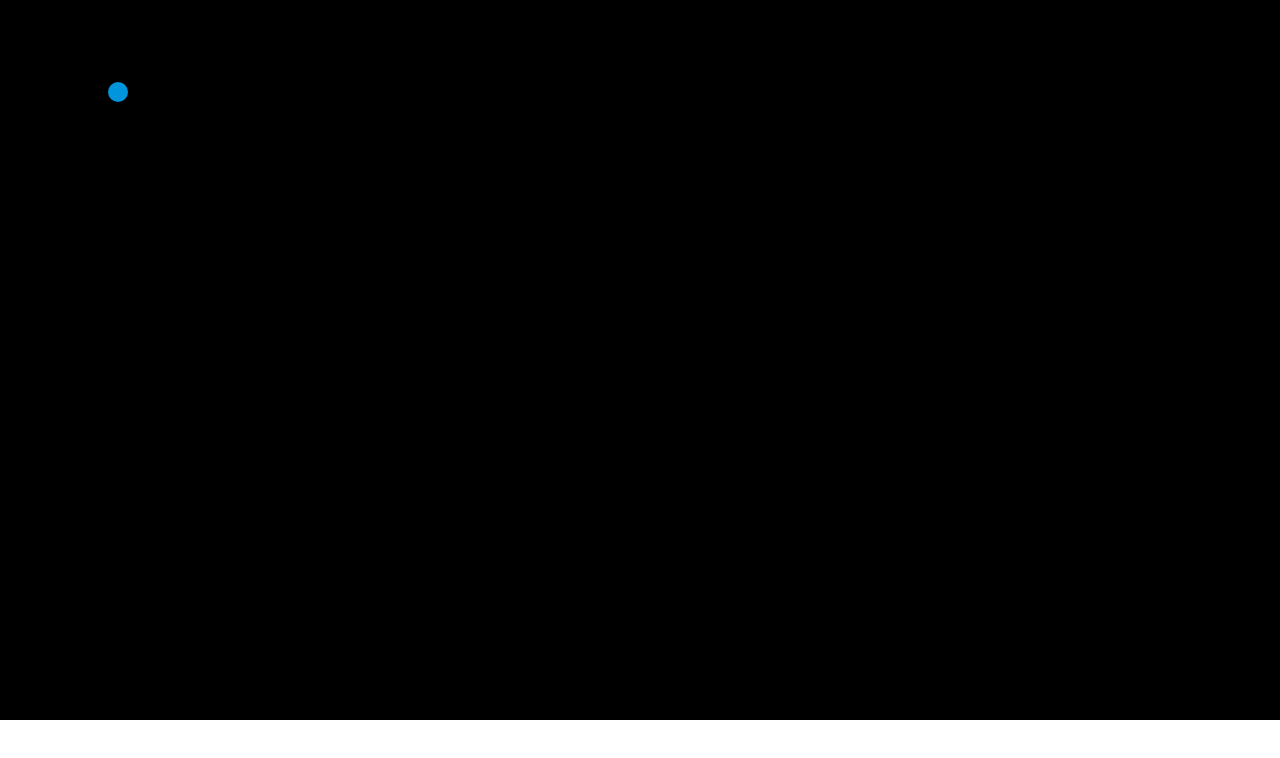
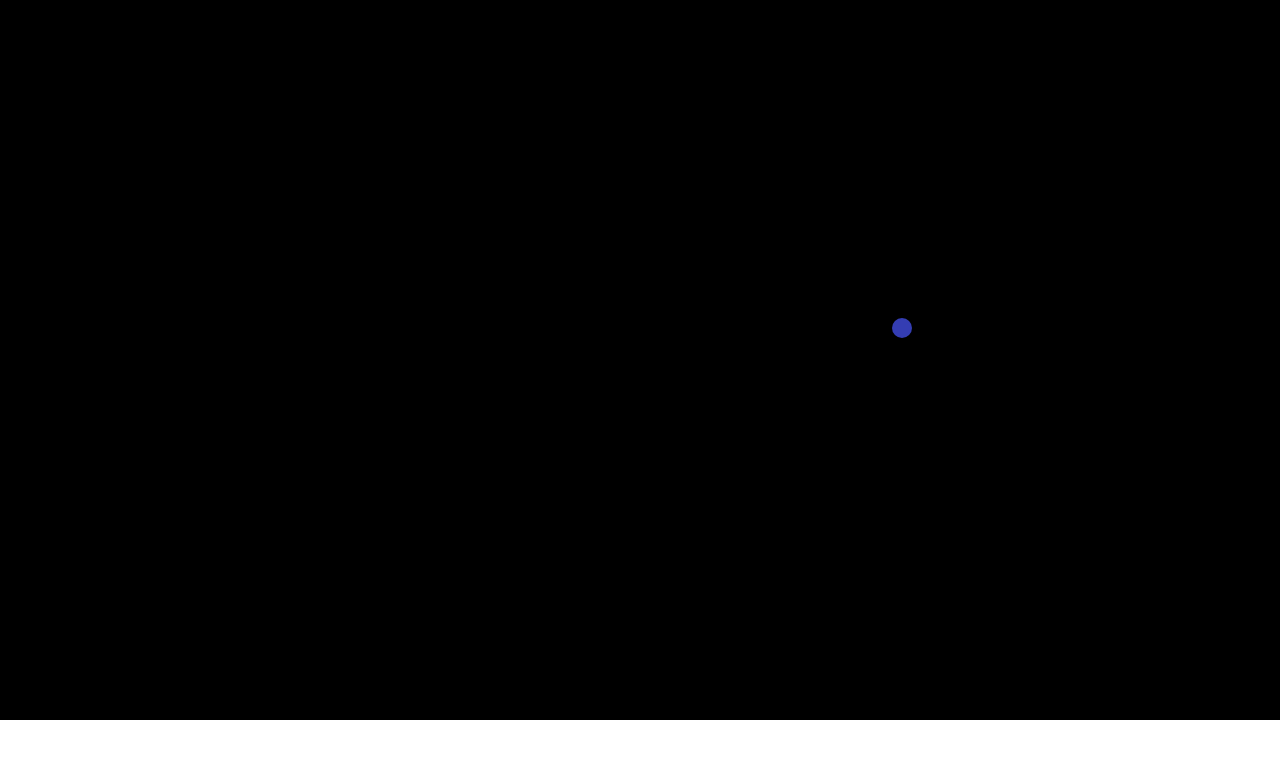
Before and after one commit to MaxySpark/BreakOut, a plain HTML site: page index.html in a window 1280 px wide. Drawn offline with Linux system fonts and the light colour scheme.

Commit message:
change color

```diff
--- a/index.html
+++ b/index.html
@@ -22,29 +22,40 @@
     var dx = 2;
     var dy = -2;
     var ballRadius = 10;
+    var randColor;
 
-    function drawBall() {
+    function drawBall(color) {
         ctx.beginPath();
         ctx.arc(x, y, ballRadius, 0, Math.PI*2)
-        ctx.fillStyle = "#0095DD";
+        ctx.fillStyle = color || "#0095DD";
         ctx.fill();
         ctx.closePath();
     }
+    function getRandomColor() {
+    var letters = '0123456789ABCDEF';
+    var color = '#';
+    for (var i = 0; i < 6; i++) {
+        color += letters[Math.floor(Math.random() * 16)];
+    }
+    return color;
+}
 
     function draw() {
         ctx.clearRect(0, 0, canvas.width, canvas.height);
-        drawBall();
+        drawBall(randColor);
         if(x + dx > canvas.width-ballRadius || x + dx < ballRadius) {
             dx = -dx;
+            randColor = getRandomColor();
         }
 
         if(y + dy > canvas.height-ballRadius || y + dy < ballRadius) {
             dy = -dy;
+            randColor = getRandomColor();
         }
         x += dx;
         y += dy;
     }
-    setInterval(draw, 5);
+    setInterval(draw, 10);
 
 
 </script>
```
